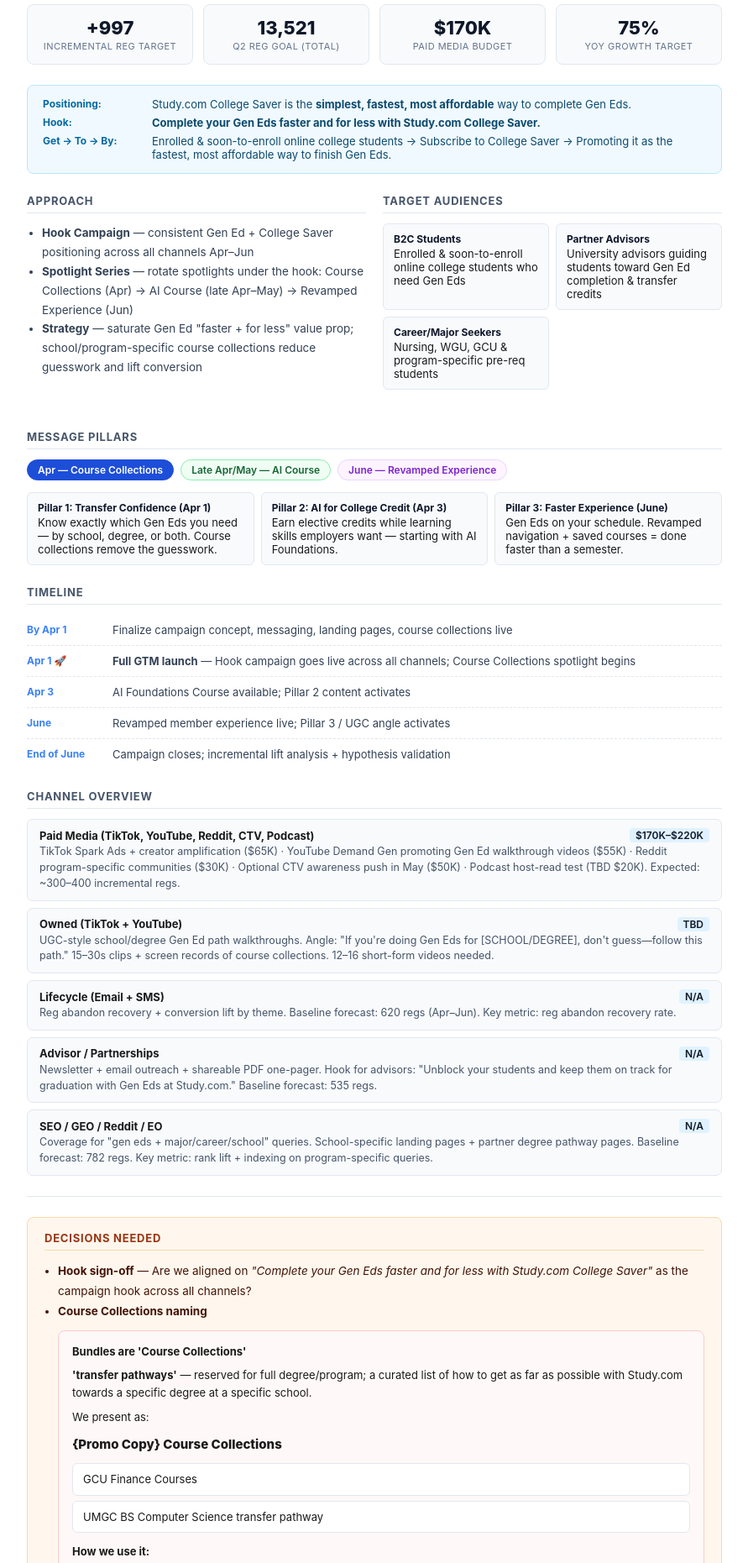
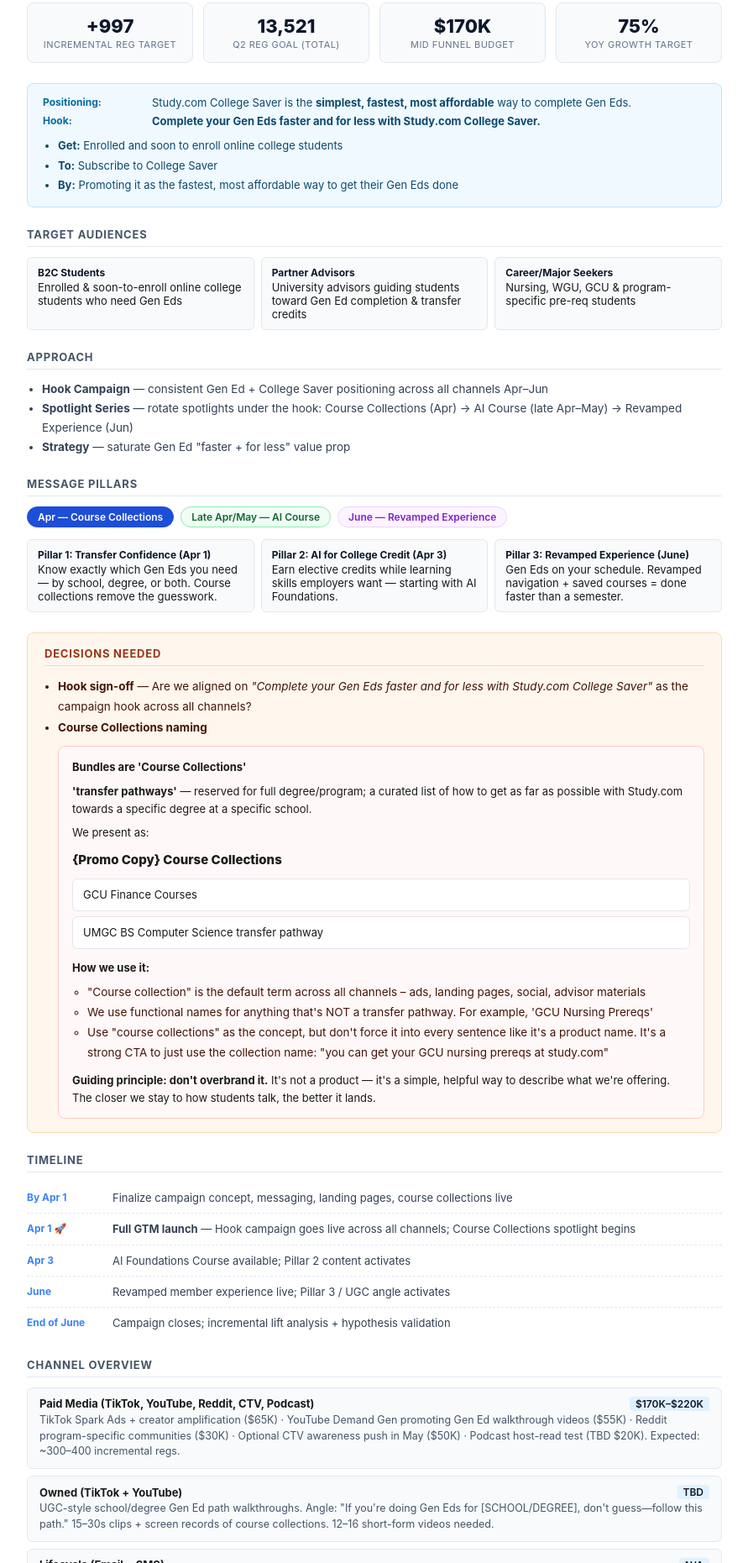
Before and after one commit to asuresh71/gtm-onepager, a plain HTML site: page index.html in a window 1280 px wide. Shown: the part 344-2205 px from the top of the page at 84% size, without its empty margins (194-1085 px from the left). Drawn offline with Linux system fonts and the light colour scheme.

Commit message:
Update index.html

```diff
--- a/index.html
+++ b/index.html
@@ -14,23 +14,19 @@
   .launch-bar { background: #1e293b; color: #fff; border-radius: 8px; padding: 10px 18px; font-size: 13px; margin-bottom: 24px; display: flex; align-items: center; gap: 8px; }
   .launch-bar strong { font-size: 14px; }
   .goal-box { background: #f0fdf4; border: 1.5px solid #bbf7d0; border-radius: 8px; padding: 16px 20px; margin-bottom: 24px; font-size: 14px; line-height: 1.6; }
-  .goal-box strong { font-size: 15px; }
   .metrics { display: grid; grid-template-columns: repeat(4, 1fr); gap: 12px; margin-bottom: 24px; }
   .metric { background: #f8fafc; border: 1px solid #e2e8f0; border-radius: 8px; padding: 14px 16px; text-align: center; }
   .metric .val { font-size: 22px; font-weight: 800; color: #0f172a; }
   .metric .lbl { font-size: 11px; color: #64748b; margin-top: 2px; text-transform: uppercase; letter-spacing: .04em; }
-  .grid2 { display: grid; grid-template-columns: 1fr 1fr; gap: 20px; margin-bottom: 24px; }
   .section { margin-bottom: 24px; }
   h2 { font-size: 13px; font-weight: 700; text-transform: uppercase; letter-spacing: .06em; color: #475569; border-bottom: 1px solid #e2e8f0; padding-bottom: 6px; margin-bottom: 12px; }
   ul { padding-left: 18px; font-size: 13.5px; line-height: 1.7; color: #334155; }
-  .audience-grid { display: grid; grid-template-columns: 1fr 1fr; gap: 8px; }
   .aud-card { background: #f8fafc; border: 1px solid #e2e8f0; border-radius: 6px; padding: 10px 12px; font-size: 13px; }
   .aud-card strong { display: block; font-size: 12px; color: #0f172a; margin-bottom: 2px; }
   .timeline { list-style: none; padding: 0; }
   .timeline li { display: flex; gap: 12px; padding: 7px 0; border-bottom: 1px dashed #e2e8f0; font-size: 13px; align-items: flex-start; }
   .timeline li:last-child { border-bottom: none; }
   .tl-date { min-width: 90px; font-weight: 700; color: #3b82f6; font-size: 12px; padding-top: 1px; }
-  .flight { display: flex; gap: 8px; margin-bottom: 6px; flex-wrap: wrap; }
   .pill { background: #eff6ff; border: 1px solid #bfdbfe; color: #1d4ed8; border-radius: 20px; padding: 4px 12px; font-size: 12px; font-weight: 600; }
   .pill.active { background: #1d4ed8; color: #fff; border-color: #1d4ed8; }
   .pill.may { background: #f0fdf4; border-color: #86efac; color: #166534; }
@@ -41,7 +37,7 @@
   .ch-name { font-weight: 700; font-size: 13px; }
   .ch-budget { font-size: 12px; color: #0f172a; background: #e0f2fe; border-radius: 4px; padding: 1px 7px; font-weight: 600; }
   .ch-desc { font-size: 12.5px; color: #475569; line-height: 1.5; }
-  .decisions { background: #fff7ed; border: 1.5px solid #fed7aa; border-radius: 8px; padding: 16px 20px; }
+  .decisions { background: #fff7ed; border: 1.5px solid #fed7aa; border-radius: 8px; padding: 16px 20px; margin-bottom: 24px; }
   .decisions ul { padding-left: 16px; font-size: 13.5px; line-height: 1.8; color: #431407; }
   .positioning { background: #f0f9ff; border: 1.5px solid #bae6fd; border-radius: 8px; padding: 14px 18px; margin-bottom: 24px; }
   .pos-row { display: flex; gap: 10px; margin-bottom: 6px; font-size: 13px; }
@@ -69,57 +65,78 @@
   <div class="metrics">
     <div class="metric"><div class="val">+997</div><div class="lbl">Incremental Reg Target</div></div>
     <div class="metric"><div class="val">13,521</div><div class="lbl">Q2 Reg Goal (Total)</div></div>
-    <div class="metric"><div class="val">$170K</div><div class="lbl">Paid Media Budget</div></div>
+    <div class="metric"><div class="val">$170K</div><div class="lbl">Mid Funnel Budget</div></div>
     <div class="metric"><div class="val">75%</div><div class="lbl">YoY Growth Target</div></div>
   </div>
 
   <div class="positioning">
     <div class="pos-row"><div class="pos-label">Positioning:</div><div class="pos-text">Study.com College Saver is the <strong>simplest, fastest, most affordable</strong> way to complete Gen Eds.</div></div>
     <div class="pos-row"><div class="pos-label">Hook:</div><div class="pos-text"><strong>Complete your Gen Eds faster and for less with Study.com College Saver.</strong></div></div>
-    <div class="pos-row"><div class="pos-label">Get → To → By:</div><div class="pos-text">Enrolled &amp; soon-to-enroll online college students → Subscribe to College Saver → Promoting it as the fastest, most affordable way to finish Gen Eds.</div></div>
+    <div class="pos-row" style="flex-direction:column;gap:4px;">
+      <div class="pos-label"></div>
+      <ul style="padding-left:18px;margin:0;color:#0c4a6e;font-size:13px;line-height:1.8;">
+        <li><strong>Get:</strong> Enrolled and soon to enroll online college students</li>
+        <li><strong>To:</strong> Subscribe to College Saver</li>
+        <li><strong>By:</strong> Promoting it as the fastest, most affordable way to get their Gen Eds done</li>
+      </ul>
+    </div>
   </div>
 
-  <div class="grid2">
+  <!-- Target Audiences ABOVE Approach -->
+  <div class="section">
+    <h2>Target Audiences</h2>
+    <div style="display:grid;grid-template-columns:1fr 1fr 1fr;gap:8px;">
+      <div class="aud-card"><strong>B2C Students</strong>Enrolled &amp; soon-to-enroll online college students who need Gen Eds</div>
+      <div class="aud-card"><strong>Partner Advisors</strong>University advisors guiding students toward Gen Ed completion &amp; transfer credits</div>
+      <div class="aud-card"><strong>Career/Major Seekers</strong>Nursing, WGU, GCU &amp; program-specific pre-req students</div>
+    </div>
+  </div>
+
   <div class="section">
     <h2>Approach</h2>
     <ul>
       <li><strong>Hook Campaign</strong> — consistent Gen Ed + College Saver positioning across all channels Apr–Jun</li>
       <li><strong>Spotlight Series</strong> — rotate spotlights under the hook: Course Collections (Apr) → AI Course (late Apr–May) → Revamped Experience (Jun)</li>
-        <li><strong>Strategy</strong> — saturate Gen Ed "faster + for less" value prop; school/program-specific course collections reduce guesswork and lift conversion</li>
+      <li><strong>Strategy</strong> — saturate Gen Ed "faster + for less" value prop</li>
     </ul>
   </div>
 
   <div class="section">
-      <h2>Target Audiences</h2>
-      <div class="audience-grid">
-        <div class="aud-card"><strong>B2C Students</strong>Enrolled &amp; soon-to-enroll online college students who need Gen Eds</div>
-        <div class="aud-card"><strong>Partner Advisors</strong>University advisors guiding students toward Gen Ed completion &amp; transfer credits</div>
-        <div class="aud-card"><strong>Career/Major Seekers</strong>Nursing, WGU, GCU &amp; program-specific pre-req students</div>
-      </div>
-    </div>
-  </div>
-
-  <div class="section">
     <h2>Message Pillars</h2>
-    <div class="flight">
+    <div style="display:flex;gap:8px;flex-wrap:wrap;margin-bottom:14px;">
       <div class="pill active">Apr — Course Collections</div>
       <div class="pill may">Late Apr/May — AI Course</div>
       <div class="pill jun">June — Revamped Experience</div>
     </div>
-    <div class="audience-grid" style="grid-template-columns:1fr 1fr 1fr;margin-top:14px;">
-      <div class="aud-card">
-        <strong>Pillar 1: Transfer Confidence (Apr 1)</strong>
-        Know exactly which Gen Eds you need — by school, degree, or both. Course collections remove the guesswork.
-      </div>
-      <div class="aud-card">
-        <strong>Pillar 2: AI for College Credit (Apr 3)</strong>
-        Earn elective credits while learning skills employers want — starting with AI Foundations.
-      </div>
-      <div class="aud-card">
-        <strong>Pillar 3: Faster Experience (June)</strong>
-        Gen Eds on your schedule. Revamped navigation + saved courses = done faster than a semester.
+    <div style="display:grid;grid-template-columns:1fr 1fr 1fr;gap:8px;margin-top:14px;">
+      <div class="aud-card"><strong>Pillar 1: Transfer Confidence (Apr 1)</strong>Know exactly which Gen Eds you need — by school, degree, or both. Course collections remove the guesswork.</div>
+      <div class="aud-card"><strong>Pillar 2: AI for College Credit (Apr 3)</strong>Earn elective credits while learning skills employers want — starting with AI Foundations.</div>
+      <div class="aud-card"><strong>Pillar 3: Revamped Experience (June)</strong>Gen Eds on your schedule. Revamped navigation + saved courses = done faster than a semester.</div>
     </div>
   </div>
+
+  <div class="decisions">
+    <h2 style="border-color:#fed7aa; color:#9a3412;">Decisions Needed</h2>
+    <ul>
+      <li><strong>Hook sign-off</strong> — Are we aligned on <em>"Complete your Gen Eds faster and for less with Study.com College Saver"</em> as the campaign hook across all channels?</li>
+      <li><strong>Course Collections naming</strong>
+        <div style="background:#fff8f8;border:1px solid #fecaca;border-radius:8px;padding:14px 16px;margin-top:10px;font-size:13px;color:#1a1a1a;line-height:1.6;">
+          <div style="margin-bottom:8px;"><strong>Bundles are 'Course Collections'</strong></div>
+          <div style="margin-bottom:8px;"><strong>'transfer pathways'</strong> — reserved for full degree/program; a curated list of how to get as far as possible with Study.com towards a specific degree at a specific school.</div>
+          <div style="margin-bottom:10px;">We present as:</div>
+          <div style="font-size:15px;font-weight:800;margin-bottom:10px;">{Promo Copy} Course Collections</div>
+          <div style="background:#fff;border:1px solid #e2e8f0;border-radius:6px;padding:8px 12px;margin-bottom:6px;">GCU Finance Courses</div>
+          <div style="background:#fff;border:1px solid #e2e8f0;border-radius:6px;padding:8px 12px;margin-bottom:12px;">UMGC BS Computer Science transfer pathway</div>
+          <div style="margin-bottom:6px;"><strong>How we use it:</strong></div>
+          <ul style="padding-left:18px;margin-bottom:10px;">
+            <li>"Course collection" is the default term across all channels – ads, landing pages, social, advisor materials</li>
+            <li>We use functional names for anything that's NOT a transfer pathway. For example, 'GCU Nursing Prereqs'</li>
+            <li>Use "course collections" as the concept, but don't force it into every sentence like it's a product name. It's a strong CTA to just use the collection name: "you can get your GCU nursing prereqs at study.com"</li>
+          </ul>
+          <div><strong>Guiding principle: don't overbrand it.</strong> It's not a product — it's a simple, helpful way to describe what we're offering. The closer we stay to how students talk, the better it lands.</div>
+        </div>
+      </li>
+    </ul>
   </div>
 
   <div class="section">
@@ -159,32 +176,6 @@
     </div>
   </div>
 
-  <hr class="divider">
-
-  <div class="decisions">
-    <h2 style="border-color:#fed7aa; color:#9a3412;">Decisions Needed</h2>
-    <ul>
-      <li><strong>Hook sign-off</strong> — Are we aligned on <em>"Complete your Gen Eds faster and for less with Study.com College Saver"</em> as the campaign hook across all channels?</li>
-      <li><strong>Course Collections naming</strong>
-        <div style="background:#fff8f8;border:1px solid #fecaca;border-radius:8px;padding:14px 16px;margin-top:10px;font-size:13px;color:#1a1a1a;line-height:1.6;">
-          <div style="margin-bottom:8px;"><strong>Bundles are 'Course Collections'</strong></div>
-          <div style="margin-bottom:8px;"><strong>'transfer pathways'</strong> — reserved for full degree/program; a curated list of how to get as far as possible with Study.com towards a specific degree at a specific school.</div>
-          <div style="margin-bottom:10px;">We present as:</div>
-          <div style="font-size:15px;font-weight:800;margin-bottom:10px;">{Promo Copy} Course Collections</div>
-          <div style="background:#fff;border:1px solid #e2e8f0;border-radius:6px;padding:8px 12px;margin-bottom:6px;">GCU Finance Courses</div>
-          <div style="background:#fff;border:1px solid #e2e8f0;border-radius:6px;padding:8px 12px;margin-bottom:12px;">UMGC BS Computer Science transfer pathway</div>
-          <div style="margin-bottom:6px;"><strong>How we use it:</strong></div>
-          <ul style="padding-left:18px;margin-bottom:10px;">
-            <li>"Course collection" is the default term across all channels – ads, landing pages, social, advisor materials</li>
-            <li>We use functional names for anything that's NOT a transfer pathway. For example, 'GCU Nursing Prereqs'</li>
-            <li>Use "course collections" as the concept, but don't force it into every sentence like it's a product name. It's a strong CTA to just use the collection name: "you can get your GCU nursing prereqs at study.com"</li>
-          </ul>
-          <div><strong>Guiding principle: don't overbrand it.</strong> It's not a product — it's a simple, helpful way to describe what we're offering. The closer we stay to how students talk, the better it lands.</div>
-        </div>
-      </li>
-    </ul>
-  </div>
-
 </div>
 </body>
 </html>
```
Lines whose indentation alone changed are shown as unchanged.
